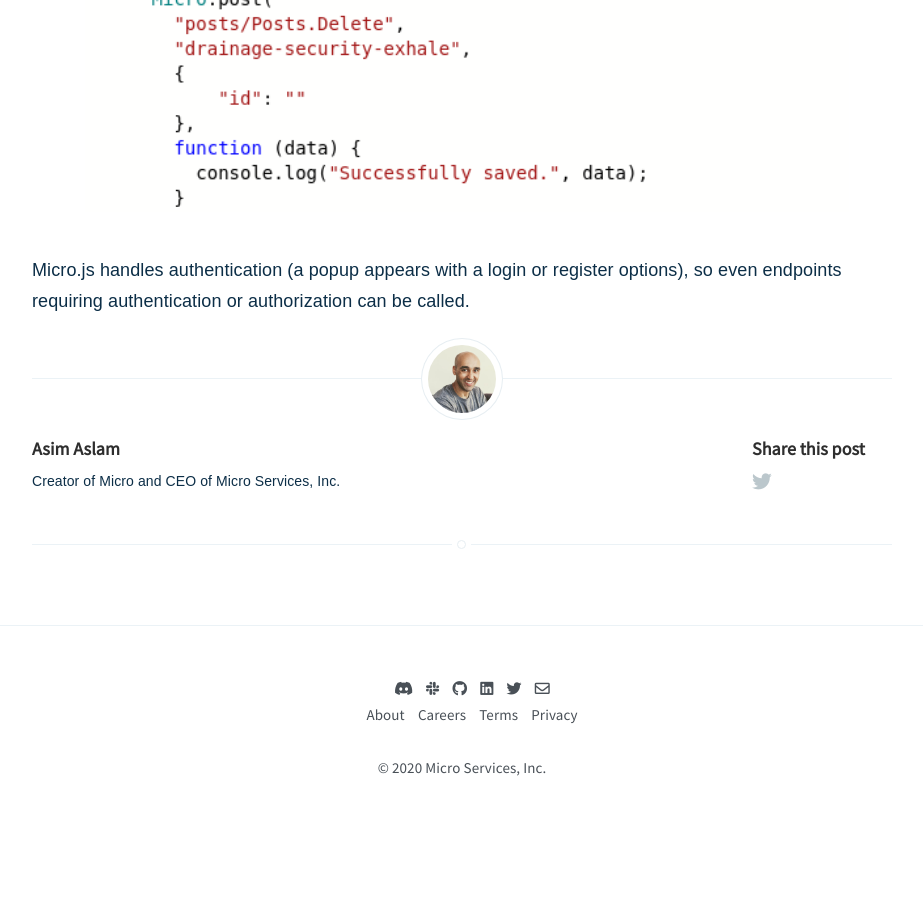
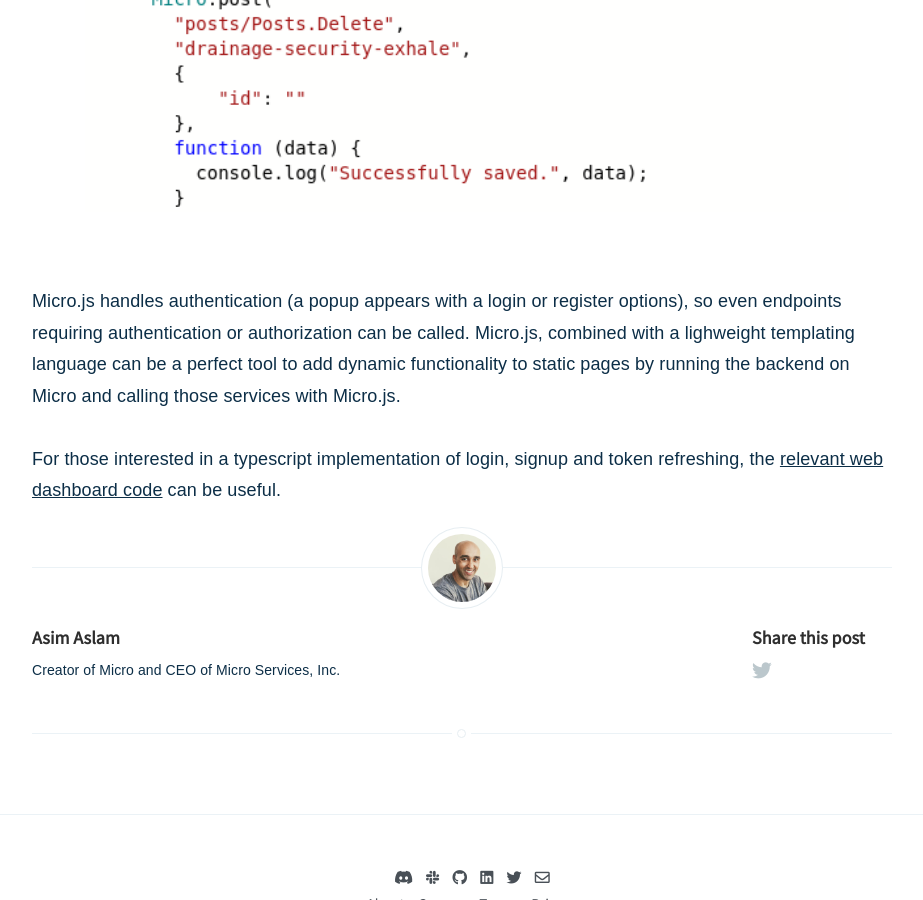
Before and after one commit to m3o/blog.m3o.com, a Jekyll site: the page built from _posts/2020-12-23-the-backend-for-your-jamstack.md, in a window 1280 px wide and 900 px high, scrolled down 5097 px. Shown: the whole window, without its empty margins (178-1101 px from the left). Built offline with Jekyll 4.4.1, drawn with Linux system fonts in a browser that asks for light colours; nearby versions of some CDN libraries; before the commit the page ends 5929 px from its top, so only the background shows below that.

Commit message:
Linking to web dashboard code

```diff
--- a/_posts/2020-12-23-the-backend-for-your-jamstack.md
+++ b/_posts/2020-12-23-the-backend-for-your-jamstack.md
@@ -88,4 +88,8 @@
   <img src="{{ site.baseurl }}/assets/images/microjs.png" style="width: 90%; height; auto;" />
 </center>
 <br>
+
 Micro.js handles authentication (a popup appears with a login or register options), so even endpoints requiring authentication or authorization can be called.
+Micro.js, combined with a lighweight templating language can be a perfect tool to add dynamic functionality to static pages by running the backend on Micro and calling those services with Micro.js.
+
+For those interested in a typescript implementation of login, signup and token refreshing, the [relevant web dashboard code](https://github.com/micro/web/blob/main/src/app/user.service.ts) can be useful.
```
